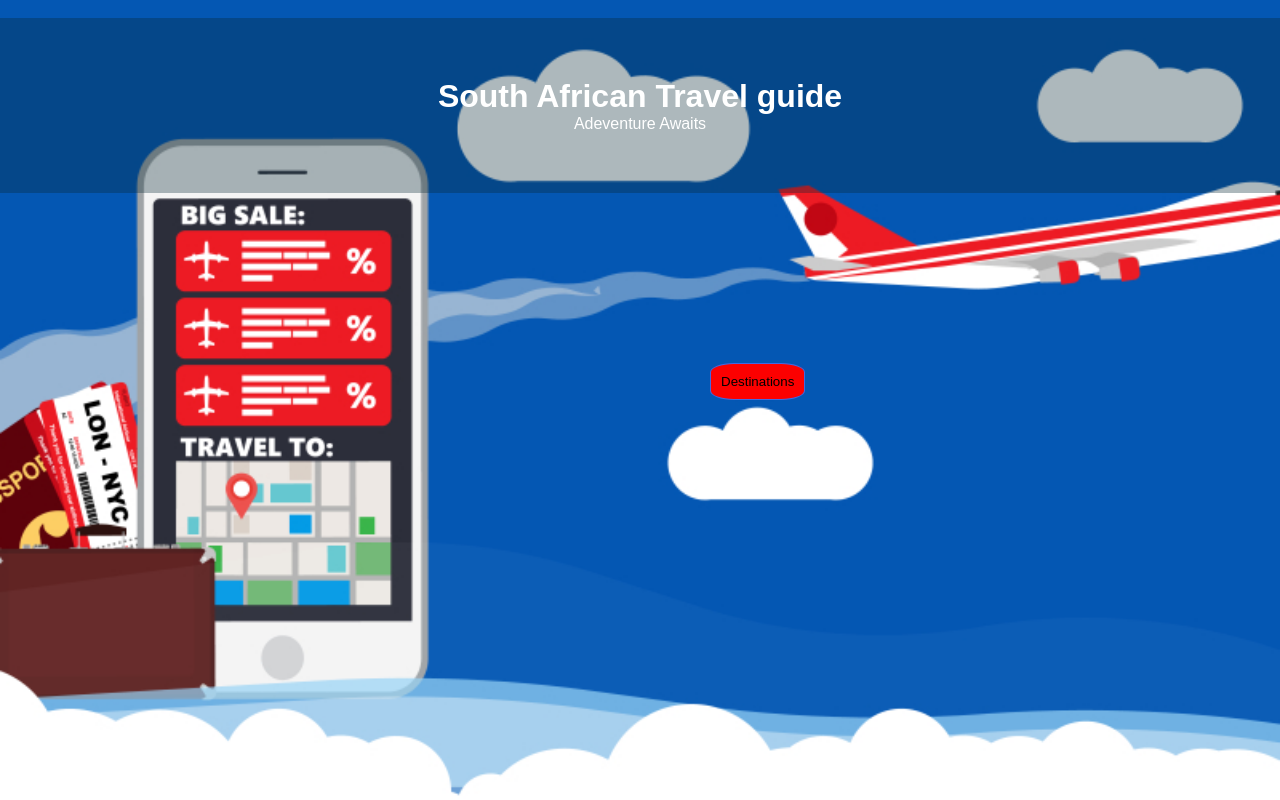
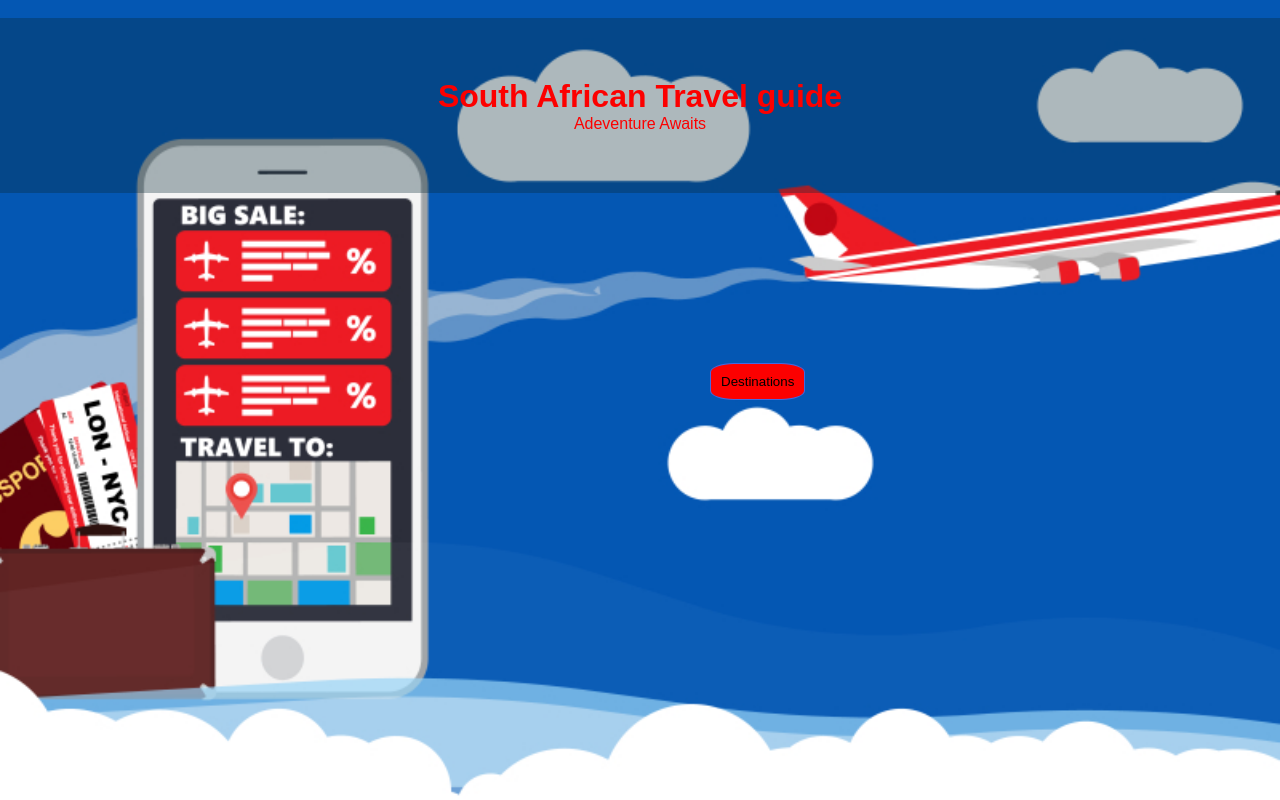
Before and after one commit to HannahDalwai/Box, a plain HTML site: page index.html in a window 1280 px wide. Drawn offline with Linux system fonts and the light colour scheme.

Commit message:
heading color

```diff
--- a/styles2.css
+++ b/styles2.css
@@ -30,7 +30,7 @@ body {
 
 h1:hover {
   font-size: 40px;
-  color:#003C5F;
+  color:black;
 }
 
 .des {
@@ -67,7 +67,7 @@ button{
   padding: 60px;
   text-align: center;
   background-color:#09283454;
-  color:white;
+  color: rgb(252, 0, 0);
 }
 
 
```
